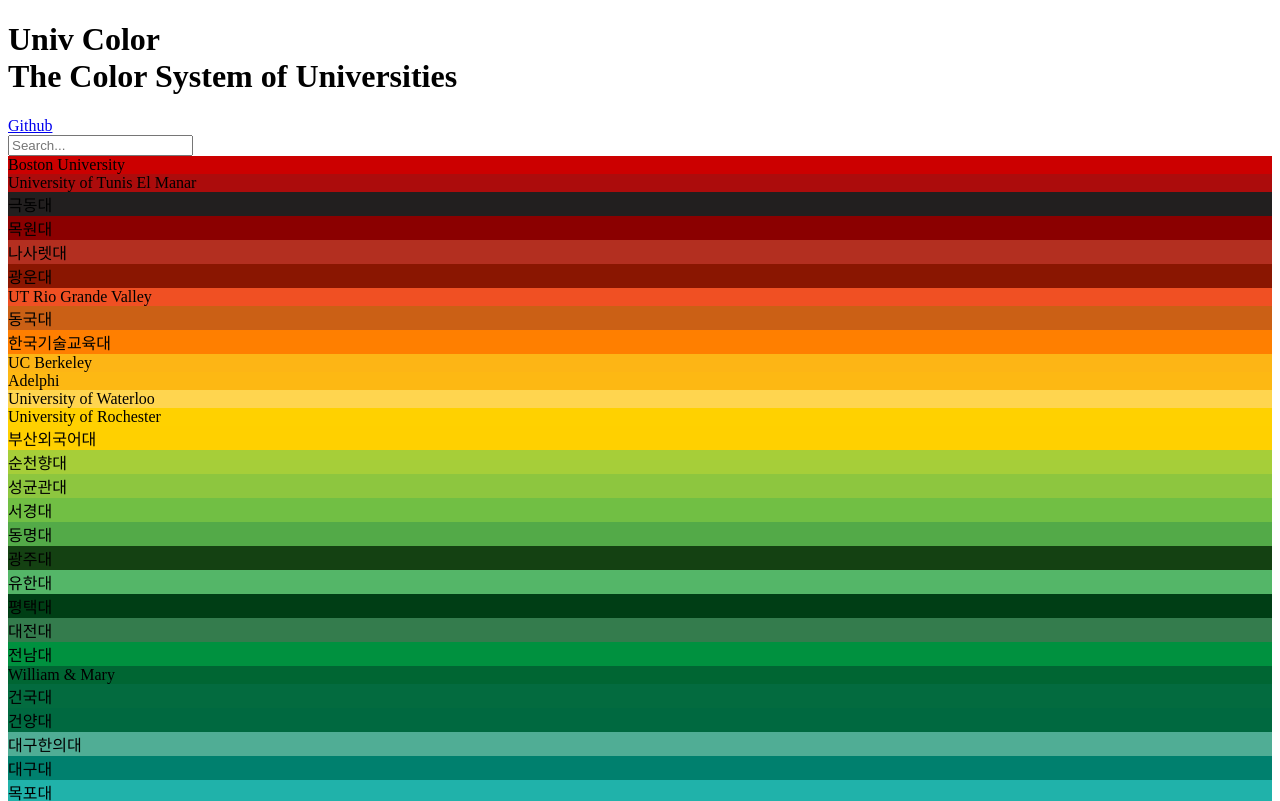
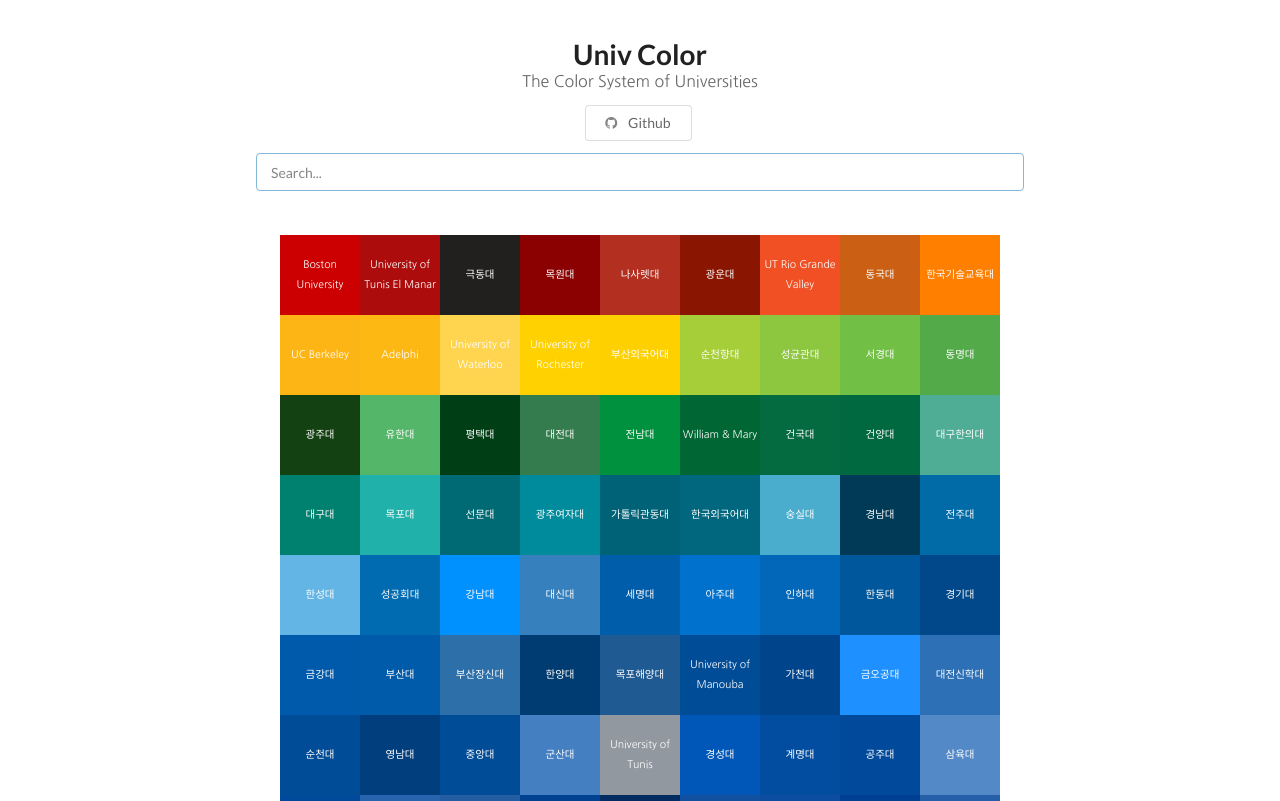
Before and after one commit to nayunhwan/UnivColor, a plain HTML site: page index.html in a window 1280 px wide. Shown: the top 801 px of the page. Drawn offline with nearby package versions, Linux system fonts and the light colour scheme.

Commit message:
Adjust Style

```diff
--- a/index.html
+++ b/index.html
@@ -10,6 +10,9 @@
   <script src="https://code.jquery.com/ui/1.12.1/jquery-ui.min.js"></script>
   <script type="text/javascript" src="./lib/surfacecurve-color.js"></script>
   <script src="./lib/Semantic/semantic.js"></script>
+  <link rel="stylesheet" href="./lib/semantic/semantic.css">
+  <link rel="stylesheet" href="./style.css">
+
 <body>
     <div class="container">
       <div class="ui title">
```
